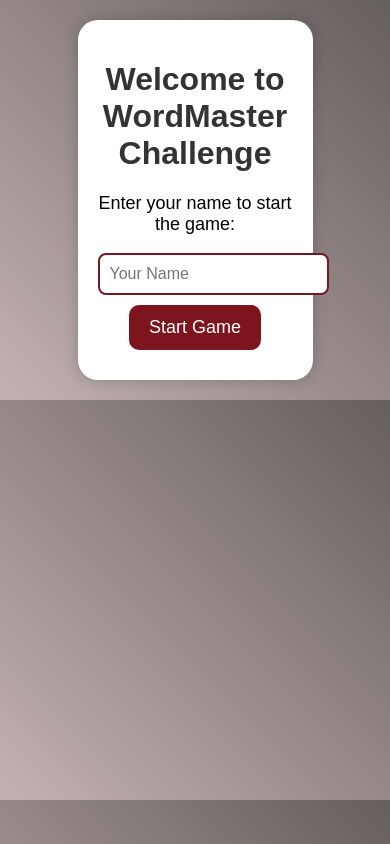
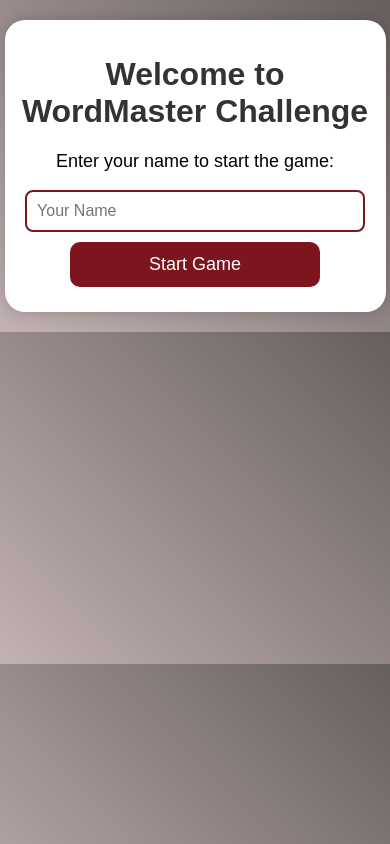
Before and after one commit to coderXjhayush/Word-Guessing-Game, a plain HTML site: page index.html in a window 390 px wide. Drawn offline with Linux system fonts and the light colour scheme.

Commit message:
Update styles.css
update code !!

```diff
--- a/styles.css
+++ b/styles.css
@@ -67,3 +67,20 @@ p {
     border-radius: 20px;
     text-align: center;
 }
+@media only screen and (max-width: 768px) {
+    #user-info,
+    #game-container,
+    #end-screen {
+        width: 90%;
+        padding: 15px;
+    }
+
+    button {
+        width: 80%;
+        max-width: 250px;
+    }
+
+    input {
+        width: 90%;
+    }
+}
```
